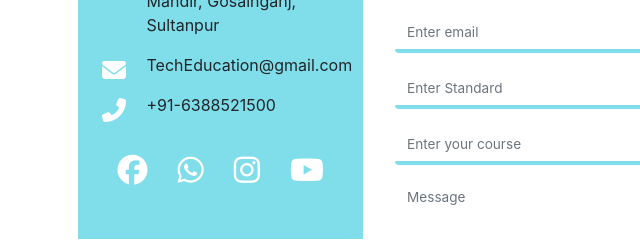
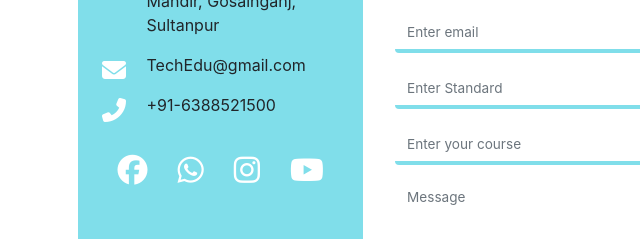
Before and after one commit to Shra2000/TechEducation.com, a plain HTML site: page contact.html in a window 1280 px wide. Shown: the part 317-558 px from the top of the page, 0-640 px from the left. Drawn offline with nearby package versions, Linux system fonts and the light colour scheme.

Commit message:
Update contact.html

```diff
--- a/contact.html
+++ b/contact.html
@@ -72,7 +72,7 @@
                                   <a href=""><i class="fas fa-envelope"></i></a>
                             </div>
                             <div class="col-lg-10 col-10">
-                                  <p>TechEducation@gmail.com</p>
+                                  <p>TechEdu@gmail.com</p>
                             </div>
                       </div>
 
```
